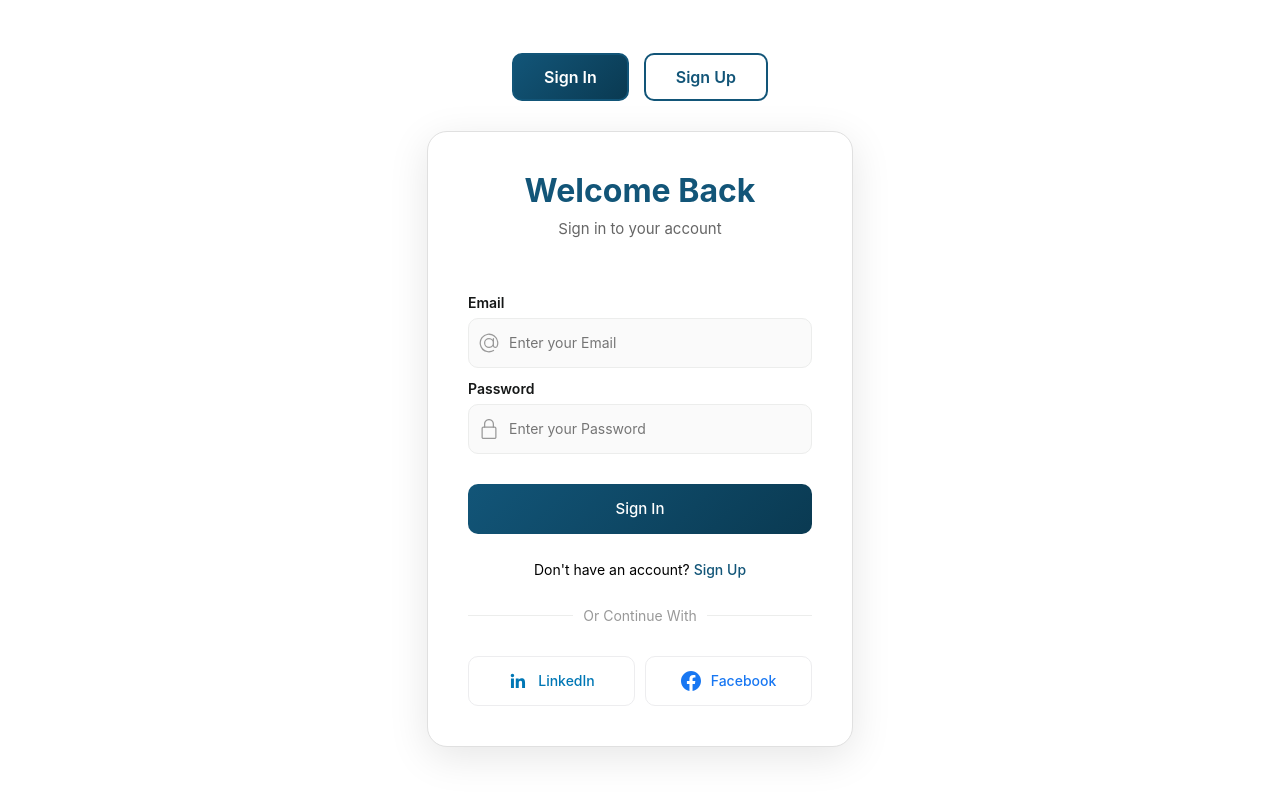
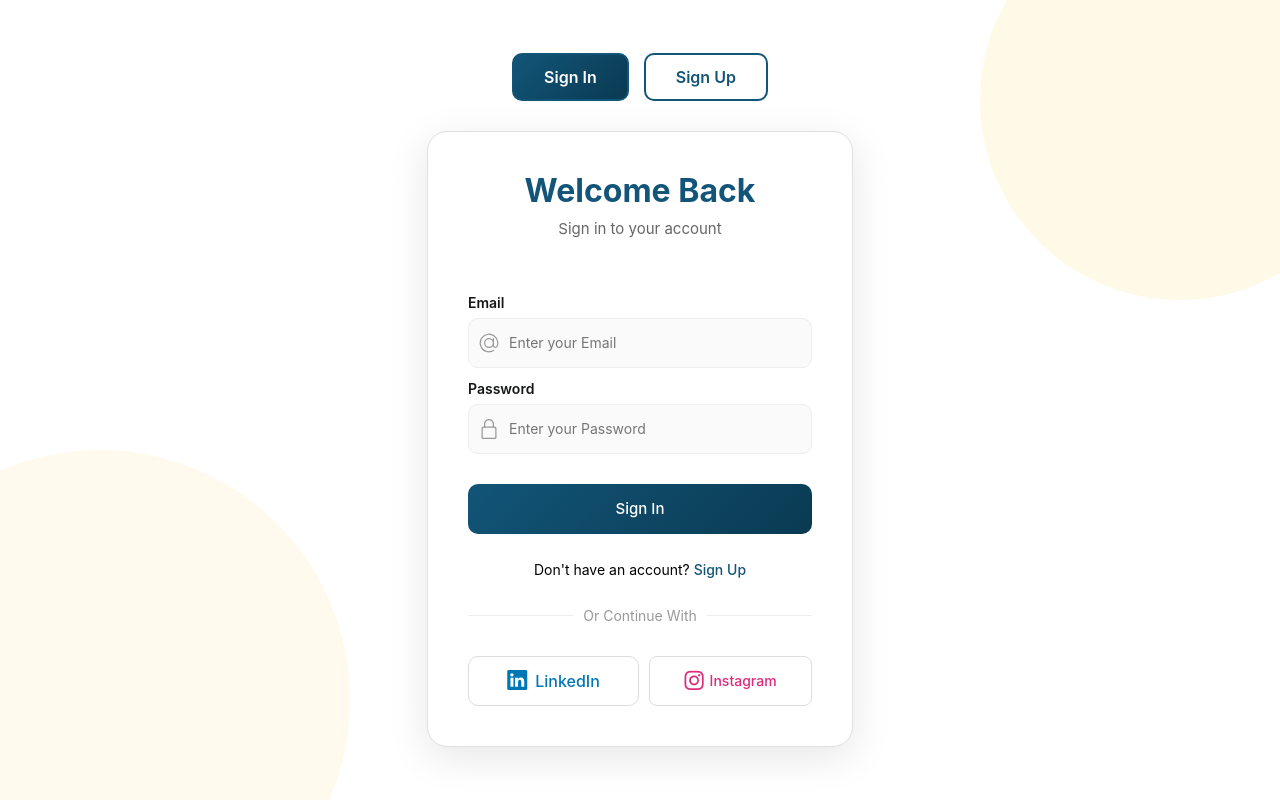
Before and after one commit to idileepbaghel/post-schedular, a Flask app: page /signin in a window 1280 px wide. Run offline with Flask 3, Linux system fonts and the light colour scheme; some libraries are stand-ins or nearby versions.

Commit message:
auth icons changed

```diff
--- a/app.py
+++ b/app.py
@@ -1,5 +1,6 @@
 import io
 import os
+import random as py_random
 from flask import Flask, render_template, request, flash, redirect, url_for, session, jsonify
 from dotenv import load_dotenv
 from flask_mysqldb import MySQL
@@ -14,9 +15,7 @@
 from apscheduler.schedulers.background import BackgroundScheduler
 from werkzeug.security import generate_password_hash, check_password_hash
 from functools import wraps
-import sys
 import traceback
-import json
 import urllib.parse
 import secrets
 
@@ -827,17 +826,23 @@
 
                 # If an image was uploaded
                 if image_file and image_file.filename:
-                    # Create unique image filename using datetime + post_id
-                    timestamp = now.strftime("%Y%m%d_%H%M%S")
+                    # Ensure upload directory exists
+                    os.makedirs(UPLOAD_FOLDER, exist_ok=True)
+
+                    # Generate unique filename: date + time + 3 random digits + post_id
+                    now = datetime.now()
+                    timestamp = now.strftime("%Y%m%d%H%M%S")
+                    random_digits = f"{py_random.randint(100, 999)}"  # ✅ Correct usage
+
                     original_filename = secure_filename(image_file.filename)
                     ext = os.path.splitext(original_filename)[1]
-                    image_filename = f"{timestamp}_{post_id}{ext}"
+                    image_filename = f"{timestamp}{random_digits}{post_id}{ext}"
 
                     # Save the file
                     image_path = os.path.join(UPLOAD_FOLDER, image_filename)
                     image_file.save(image_path)
 
-                    # Update DB record with image filename
+                    # Update DB record with just the filename
                     cursor.execute("""
                         UPDATE scheduled_posts
                         SET image = %s, updated_date = NOW()
@@ -845,7 +850,8 @@
                     """, (image_filename, post_id))
                     mysql.connection.commit()
 
-                    print(f"[DEBUG] Image saved as {image_filename}")
+                    print(f"[DEBUG] Image saved as {image_filename} in {UPLOAD_FOLDER}")
+
 
                 saved_count += 1
                 print(f"[DEBUG] Saved post ID={post_id} with author_urn={author_urn}")
--- a/static/css/style.css
+++ b/static/css/style.css
@@ -1,9 +1,5 @@
 body {
   font-family: 'Segoe UI', Tahoma, Geneva, Verdana, sans-serif;
-}
-
-a.nav-link:hover {
-  color: #0d6efd !important;
 }
 
 .btn-primary {
--- a/templates/auth.html
+++ b/templates/auth.html
@@ -12,10 +12,15 @@
     <link rel="stylesheet" href="https://cdn.jsdelivr.net/npm/bootstrap-icons@1.11.0/font/bootstrap-icons.css" />
 
     <!-- Custom CSS -->
-    <link rel="stylesheet" href="{{ url_for('static', filename='css/style.css') }}" />
+    <link rel="stylesheet" href="{{ url_for('static', filename='css/index.css') }}" />
 
     <style>
-        * { margin: 0; padding: 0; box-sizing: border-box; }
+        * {
+            margin: 0;
+            padding: 0;
+            box-sizing: border-box;
+        }
+
         body {
             font-family: -apple-system, BlinkMacSystemFont, 'Segoe UI', Roboto, Oxygen, Ubuntu, Cantarell,
                 'Open Sans', 'Helvetica Neue', sans-serif;
@@ -151,12 +255,75 @@
             color: inherit;
         }
 
-        .btn:hover { border: 1.5px solid #125578; background-color: #f8f9ff; }
+        .btn:hover {
+            border: 1.5px solid #125578;
+            background-color: #f8f9ff;
+        }
 
-        .social-buttons { display:flex; gap:10px; }
-        .social-buttons .btn { flex:1; }
-        .linkedin { color:#0077b5; }
-        .facebook { color:#1877f2; }
+        .social-buttons {
+            display: flex;
+            gap: 10px;
+        }
+
+        .social-buttons .btn {
+            flex: 1;
+        }
+
+        .linkedin {
+            background-color: #fff;
+            color: #0077b5;
+            border: 1px solid #ddd;
+            border-radius: 10px;
+            padding: 8px 20px;
+            display: inline-flex;
+            align-items: center;
+            gap: 8px;
+            font-weight: 500;
+            font-size: 16px;
+            text-decoration: none;
+            transition: all 0.3s ease;
+        }
+
+        .linkedin:hover {
+            background-color: #0077b5;
+            color: #fff;
+            border-color: transparent;
+        }
+
+        .linkedin i {
+            font-size: 20px;
+        }
+
+
+        .instagram {
+            background-color: #fff;
+            color: #dd2a7b;
+            /* Instagram pink tone */
+            border: 1px solid #ddd;
+            border-radius: 8px;
+            padding: 8px 16px;
+            display: inline-flex;
+            align-items: center;
+            gap: 6px;
+            font-weight: 500;
+            transition: all 0.3s ease;
+            text-decoration: none;
+        }
+
+        .instagram i {
+            font-size: 1.2rem;
+            color: #dd2a7b;
+        }
+
+        .instagram:hover {
+            background: linear-gradient(45deg, #f58529, #dd2a7b, #8134af, #515bd4);
+            color: #fff;
+            border-color: transparent;
+        }
+
+        .instagram:hover i {
+            color: #fff;
+        }
     </style>
 </head>
 
@@ -228,19 +397,12 @@
 
                 <div class="social-buttons">
                     <a class="btn linkedin" href="{{ url_for('linkedin_login') }}">
-                        <svg width="20" height="20" viewBox="0 0 24 24" xmlns="http://www.w3.org/2000/svg">
-                            <path fill="#0077b5"
-                                d="M20.447 20.452h-3.554v-5.569c0-1.328-.027-3.037-1.852-3.037-1.853 0-2.136 1.445-2.136 2.939v5.667H9.351V9h3.414v1.561h.046c.477-.9 1.637-1.85 3.37-1.85 3.601 0 4.267 2.37 4.267 5.455v6.286zM5.337 7.433c-1.144 0-2.063-.926-2.063-2.065 0-1.138.92-2.063 2.063-2.063 1.14 0 2.064.925 2.064 2.063 0 1.139-.925 2.065-2.064 2.065zm1.782 13.019H3.555V9h3.564v11.452z" />
-                        </svg>
+                        <i class="bi bi-linkedin"></i>
                         LinkedIn
                     </a>
-
-                    <a class="btn facebook" href="#" onclick="event.preventDefault(); alert('Facebook login not implemented')">
-                        <svg width="20" height="20" viewBox="0 0 24 24" xmlns="http://www.w3.org/2000/svg">
-                            <path fill="#1877f2"
-                                d="M24 12.073c0-6.627-5.373-12-12-12s-12 5.373-12 12c0 5.99 4.388 10.954 10.125 11.854v-8.385H7.078v-3.47h3.047V9.43c0-3.007 1.792-4.669 4.533-4.669 1.312 0 2.686.235 2.686.235v2.953H15.83c-1.491 0-1.956.925-1.956 1.874v2.25h3.328l-.532 3.47h-2.796v8.385C19.612 23.027 24 18.062 24 12.073z" />
-                        </svg>
-                        Facebook
+                    <a class="btn instagram" href="#"
+                        onclick="event.preventDefault(); alert('Instagram login not implemented')">
+                        <i class="bi bi-instagram"></i> Instagram
                     </a>
                 </div>
             </div>
@@ -322,19 +501,12 @@
 
                 <div class="social-buttons">
                     <a class="btn linkedin" href="{{ url_for('linkedin_login') }}">
-                        <svg width="20" height="20" viewBox="0 0 24 24" xmlns="http://www.w3.org/2000/svg">
-                            <path fill="#0077b5"
-                                d="M20.447 20.452h-3.554v-5.569c0-1.328-.027-3.037-1.852-3.037-1.853 0-2.136 1.445-2.136 2.939v5.667H9.351V9h3.414v1.561h.046c.477-.9 1.637-1.85 3.37-1.85 3.601 0 4.267 2.37 4.267 5.455v6.286zM5.337 7.433c-1.144 0-2.063-.926-2.063-2.065 0-1.138.92-2.063 2.063-2.063 1.14 0 2.064.925 2.064 2.063 0 1.139-.925 2.065-2.064 2.065zm1.782 13.019H3.555V9h3.564v11.452z" />
-                        </svg>
+                        <i class="bi bi-linkedin"></i>
                         LinkedIn
                     </a>
-
-                    <a class="btn facebook" href="#" onclick="event.preventDefault(); alert('Facebook login not implemented')">
-                        <svg width="20" height="20" viewBox="0 0 24 24" xmlns="http://www.w3.org/2000/svg">
-                            <path fill="#1877f2"
-                                d="M24 12.073c0-6.627-5.373-12-12-12s-12 5.373-12 12c0 5.99 4.388 10.954 10.125 11.854v-8.385H7.078v-3.47h3.047V9.43c0-3.007 1.792-4.669 4.533-4.669 1.312 0 2.686.235 2.686.235v2.953H15.83c-1.491 0-1.956.925-1.956 1.874v2.25h3.328l-.532 3.47h-2.796v8.385C19.612 23.027 24 18.062 24 12.073z" />
-                        </svg>
-                        Facebook
+                    <a class="btn instagram" href="#"
+                        onclick="event.preventDefault(); alert('Instagram login not implemented')">
+                        <i class="bi bi-instagram"></i> Instagram
                     </a>
                 </div>
             </div>
--- a/templates/base.html
+++ b/templates/base.html
@@ -26,7 +26,7 @@
   <!-- ✅ Top Navbar -->
   <nav class="navbar navbar-expand-lg navbar-light bg-white border-bottom shadow-sm px-3 py-2">
     <div class="container-fluid">
-      <span class="navbar-brand fw-bold text-primary">
+      <span class="navbar-brand fw-bold">
         <i class="bi bi-stack me-2"></i>AI Powered Post Generator
       </span>
 
@@ -75,7 +75,7 @@
                 <i class="bi bi-card-list me-2"></i>View Saved Posts
               </a>
             </li>
-            <li class="nav-item mb-1">
+            <!-- <li class="nav-item mb-1">
               <a class="nav-link text-dark" href="{{ url_for('add_post') }}">
                 <i class="bi bi-plus-circle me-2"></i>Add Scheduled Post
               </a>
@@ -89,7 +89,7 @@
               <a class="nav-link text-dark" href="{{ url_for('generate_image') }}">
                 <i class="bi bi-image me-2"></i>Generate Image
               </a>
-            </li>
+            </li> -->
           </ul>
         </div>
       </nav>
```
Also changed, not shown: other parts of templates/auth.html (+160 -42 lines), static/uploaded_post_img/2025111316112029148.png (added).
